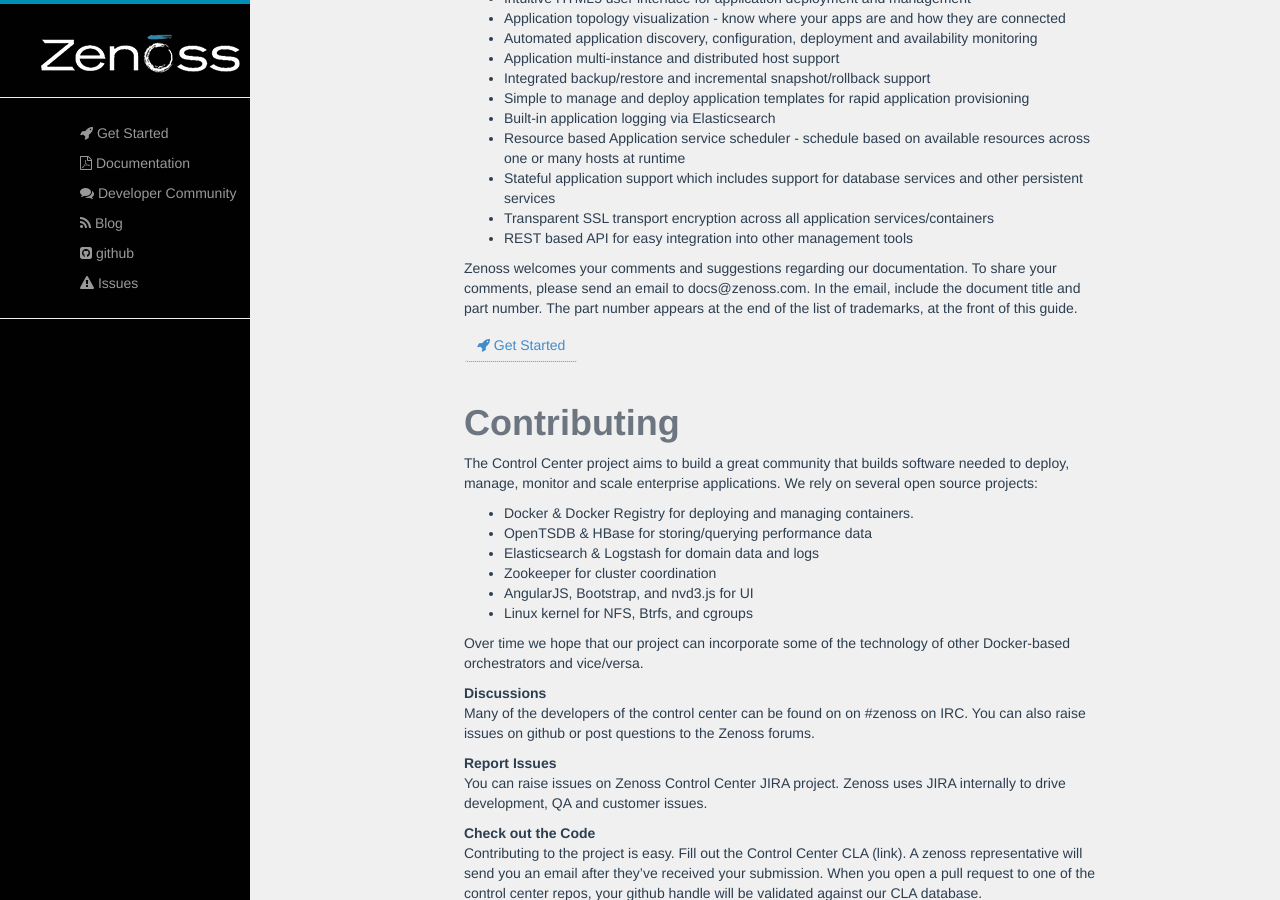
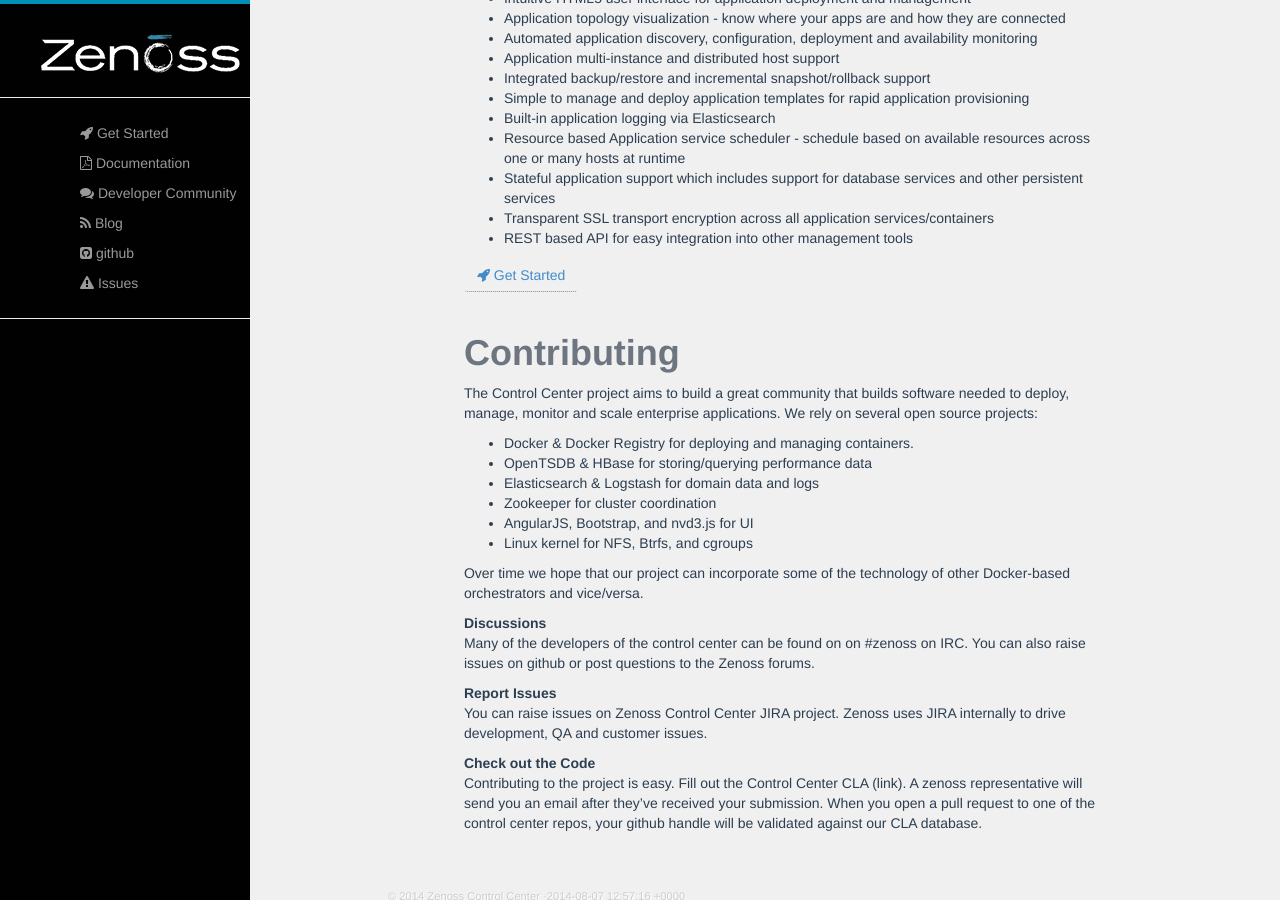
Before and after one commit to control-center/zenoss.io, a Jekyll site: the page built from index.html, in a window 1280 px wide and 900 px high, scrolled down 1355 px. Built offline with Jekyll 4.4.1, drawn with Linux system fonts in a browser that asks for light colours; nearby versions of some CDN libraries; Markdown is read by kramdown in place of the engine named in the settings.

Commit message:
Removed doc comment request paragraph

```diff
--- a/index.html
+++ b/index.html
@@ -37,18 +37,7 @@
           <li>REST based API for easy integration into other management tools</li>
       </ul>
 
-
-
-
-
-
-      <p>Zenoss welcomes your comments and suggestions regarding our documentation. To share your comments, please
-          send an email to docs@zenoss.com. In the email, include the document title and part number. The part number
-          appears at the end of the list of trademarks, at the front of this guide.</p>
-
-
       <a class="btn" href="/gettingstarted.html"><i class="fa fa-rocket"></i> Get Started</a>
-
 
       <hr>
 
```
